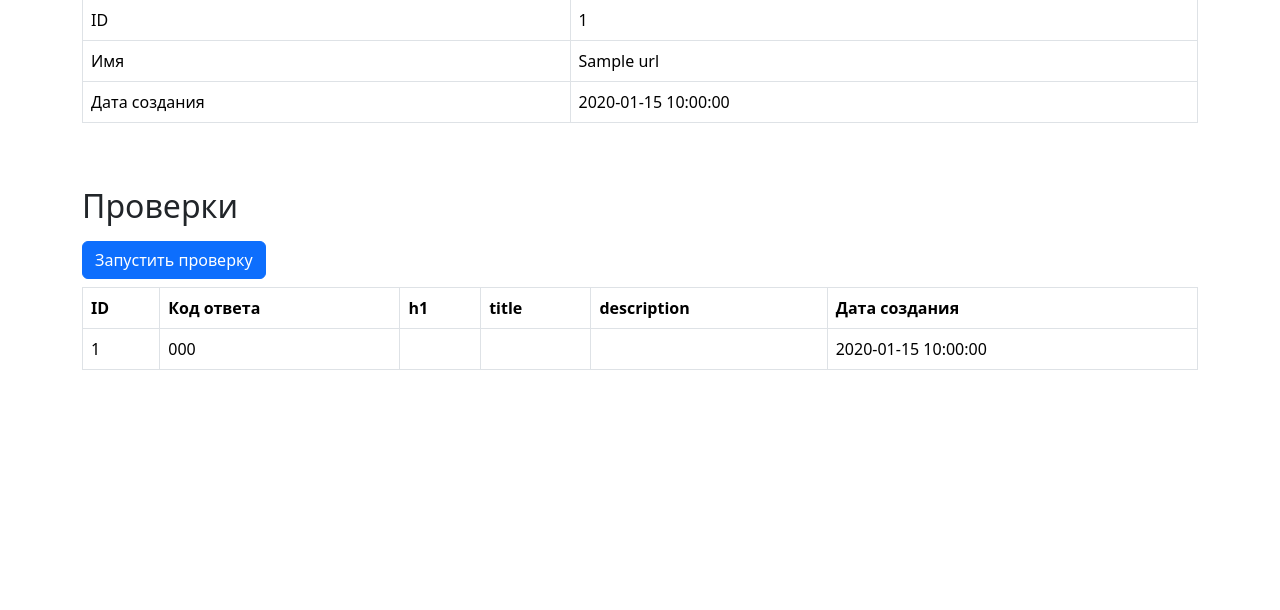
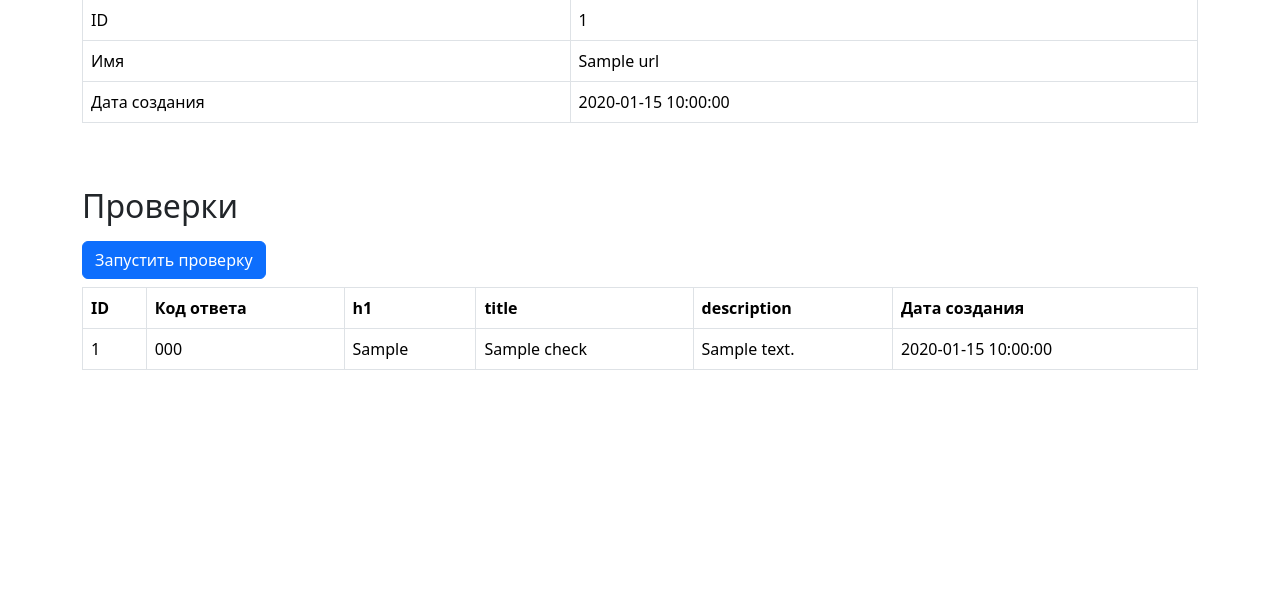
Before and after one commit to NoFate35/python-project-83, a Flask app: template page_analyzer/templates/show.html in a window 1280 px wide. Shown: the part 129-739 px from the top of the page. Run offline with Flask 3, Linux system fonts and the light colour scheme; the template is opened without the code that fills it: most values are stand-ins (such as "Sample title", 1, 10 or a date in 2020); some libraries are stand-ins or nearby versions.

Commit message:
Changes to be committed: 	modified:   page_analyzer/app.py 	modified:   page_analyzer/repository.py 	modified:   page_analyzer/templates/show.html 	modified:   page_analyzer/templates/urls.html 	modified:   page_analyzer/validator.py
WORK FOR step 6

```diff
--- a/page_analyzer/app.py
+++ b/page_analyzer/app.py
@@ -1,5 +1,5 @@
 import os
-
+from bs4 import BeautifulSoup
 import psycopg2
 from dotenv import load_dotenv
 from flask import (
@@ -13,7 +13,7 @@ from flask import (
 )
 
 from page_analyzer.repository import UrlRepository
-from page_analyzer.validator import validate, get_status
+from page_analyzer.validator import validate, get_response
 
 app = Flask(__name__)
 
@@ -77,9 +77,28 @@ def urls_post():
 def url_checking(url_id):
     url_check = {'url_id': url_id}
     url = repo.find_url(url_id)
-    status = get_status(url)
-    if status:
-        url_check['status_code'] = status
+    url_response = get_response(url)
+    if url_response:
+        url_check['status_code'] = url_response.status_code
+        html_doc = url_response.text
+
+        soup = BeautifulSoup(html_doc, 'html.parser')
+        url_title = soup.title
+        if url_title:
+            url_check['title'] = url_title.string
+        else:
+            url_check['title'] = None
+        url_h1 = soup.h1
+        if url_h1:
+            url_check['h1'] = url_h1.string
+        else:
+            url_check['h1'] = None
+        url_description = soup.meta
+        if url_description['']:
+            url_check['description'] = url_h1.string
+        else:
+            url_check['h1'] = None
+            debug('URL_TITLE %s', url_title.string)
         repo.save_check(url_check)
         flash("Страница успешно проверена", "success")
     else:
--- a/page_analyzer/templates/show.html
+++ b/page_analyzer/templates/show.html
@@ -63,9 +63,21 @@
     <tr>
         <td>{{ check.id }}</td>
         <td>{{ check.status_code }}</td>
-        <td></td>
-        <td></td>
-        <td></td>
+        {% if check.h1 == None %}
+          <td></td>
+          {% else %}
+          <td>{{ check.h1 }}</td>
+        {% endif %}
+        {% if check.title == None %}
+          <td></td>
+          {% else %}
+          <td>{{ check.title }}</td>
+        {% endif %}
+        {% if check.description == None %}
+          <td></td>
+          {% else %}
+          <td>{{ check.description }}</td>
+        {% endif %}
         <td>{{ check.created_at }}</td>
     </tr>
     {% endfor %}
--- a/page_analyzer/templates/urls.html
+++ b/page_analyzer/templates/urls.html
@@ -28,11 +28,11 @@
             {{ url_check.name }}
           </a>
         </td>
-        {% if url_check.last_date == None %}
+          {% if url_check.last_date == None %}
           <td></td>
           {% else %}
-            <td>{{ url_check.last_date }}</td>
-            {% endif %}
+          <td>{{ url_check.last_date }}</td>
+          {% endif %}
         {% if url_check.status_code == None %}
           <td></td>
           {% else %}
--- a/page_analyzer/validator.py
+++ b/page_analyzer/validator.py
@@ -13,10 +13,10 @@ def validate(try_url):
         return False
     return normalize_url
 
-def get_status(url):
+def get_response(url):
     try:
         response = requests.get(url['name'])
         response.raise_for_status()
-        return response.status_code
+        return response
     except Exception:
         return None
```
Also changed, not shown: page_analyzer/repository.py (+5 -2 lines).
